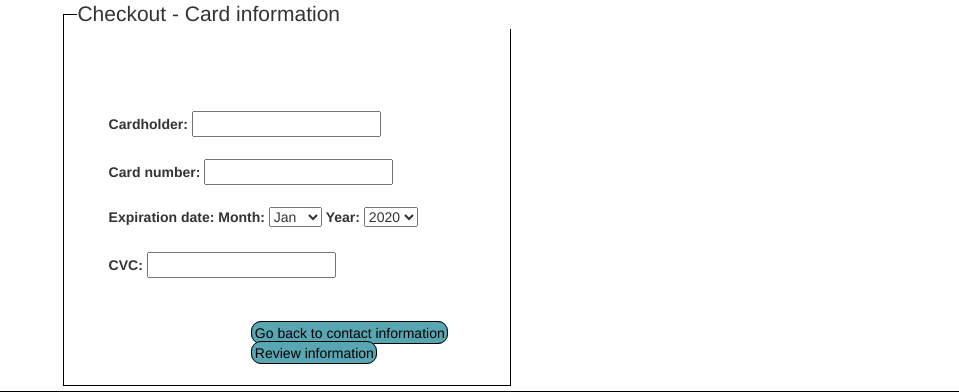
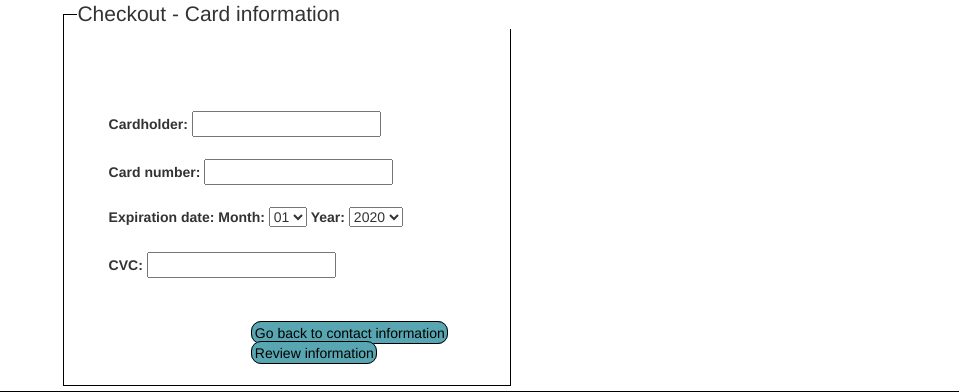
Before and after one commit to Jok90/hopur49CaptainConsole, a Django app: page /checkout/payment_info in a window 1280 px wide. Shown: the part 236-628 px from the top of the page, without its empty margins (321-1280 px from the left). Run offline with Django 3.2, Linux system fonts and the light colour scheme; some libraries are stand-ins or nearby versions.

Commit message:
Update payment_info.html

```diff
--- a/templates/checkout/payment_info.html
+++ b/templates/checkout/payment_info.html
@@ -6,22 +6,22 @@
             <label for="cardholder">Cardholder:</label>
             <input type="text" id="cardholder" name="cardholder"><br><br>
             <label for="cardnr">Card number:</label>
-            <input type="text" id="cardnr" name="cardnr"><br><br>
+            <input type="text" id="cardnr" name="cardnr" maxlength="16"><br><br>
             <form id="myform" method="post" action="default.html" onsubmit="return Validate(this);">
                 <label for="ExpMon">Expiration date: Month:</label>
                 <select name="ExpMon" id="ExpMon" title="select a month">
-                        <option value="1">Jan</option>
-                        <option value="2">Feb</option>
-                        <option value="3">Mar</option>
-                        <option value="4">Apr</option>
-                        <option value="5">May</option>
-                        <option value="6">June</option>
-                        <option value="7">July</option>
-                        <option value="8">Aug</option>
-                        <option value="9">Sept</option>
-                        <option value="10">Oct</option>
-                        <option value="11">Nov</option>
-                        <option value="12">Dec</option>
+                        <option value="1">01</option>
+                        <option value="2">02</option>
+                        <option value="3">03</option>
+                        <option value="4">04</option>
+                        <option value="5">05</option>
+                        <option value="6">06</option>
+                        <option value="7">07</option>
+                        <option value="8">08</option>
+                        <option value="9">09</option>
+                        <option value="10">10</option>
+                        <option value="11">11</option>
+                        <option value="12">12</option>
                  </select>
 
                  <label for="ExpYear">Year:</label>
@@ -37,7 +37,7 @@
                      <option value="2025">2028</option>
                 </select>
                 <br><br><label for="cvc">CVC:</label>
-                    <input type="text" id="cvc" name="cvc"><br><br>
+                    <input type="text" id="cvc" name="cvc" maxlength="3"><br><br>
             </form>
         </form>
                 <div class="pmt-btns">
```
